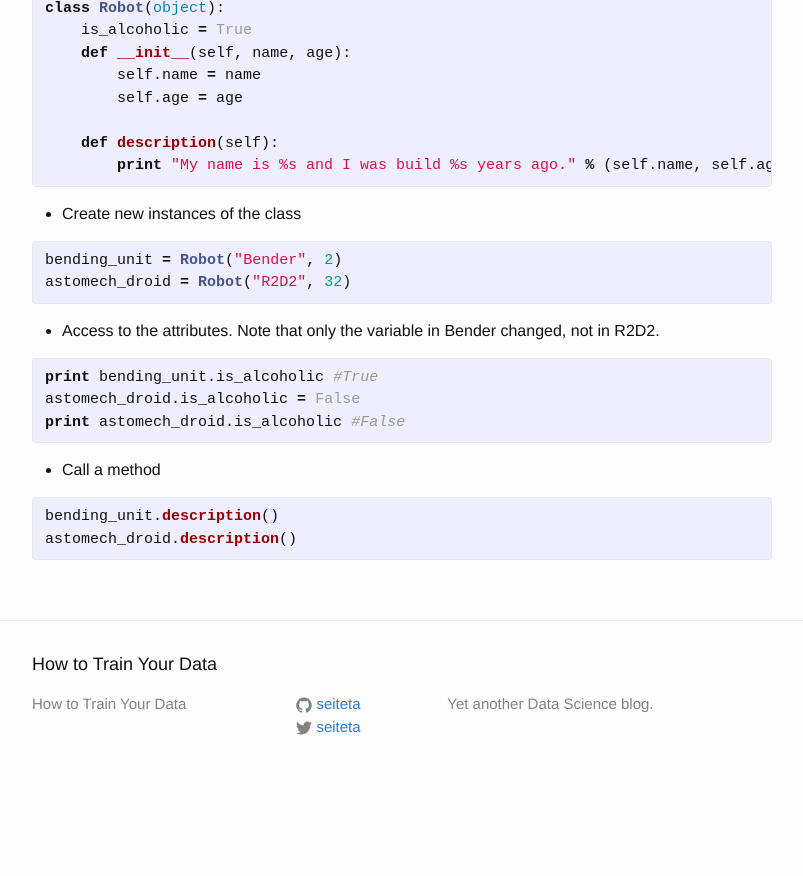
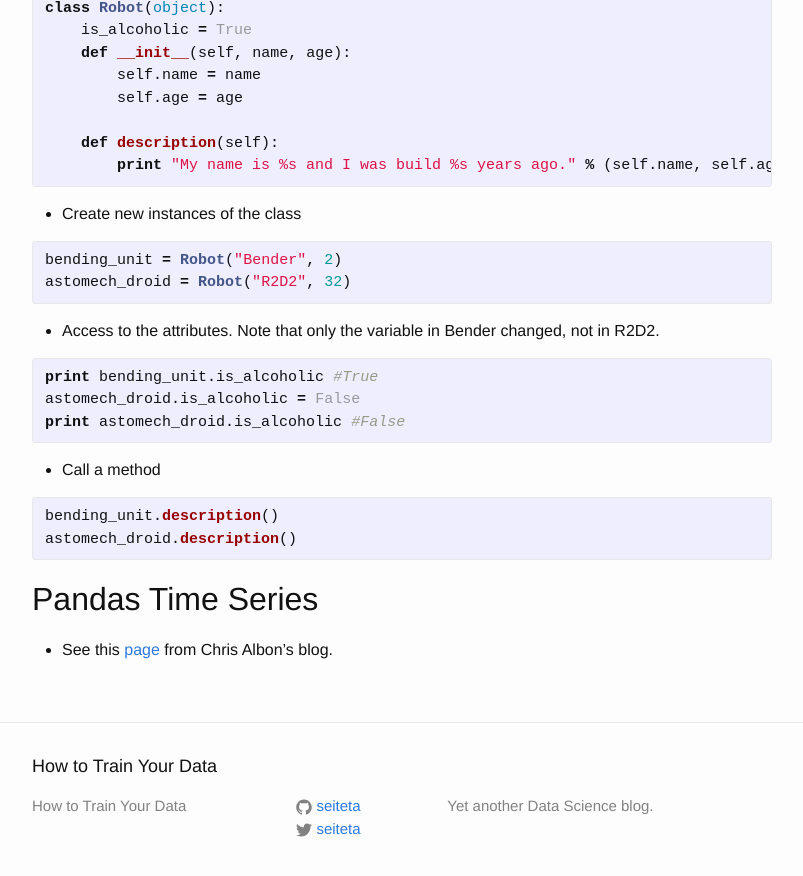
Before and after one commit to seiteta/seiteta.github.io_old, a Jekyll site: the page built from _posts/2014-11-23-python-reference.md, in a window 1280 px wide and 900 px high, scrolled down 5835 px. Shown: the top 876 px of the window, without its empty margins (238-1041 px from the left). Built offline with Jekyll 4.4.1, drawn with Linux system fonts in a browser that asks for light colours; before the commit the page ends 6633 px from its top, so only the background shows below that.

Commit message:
Update 2014-11-23-python-reference.md

```diff
--- a/_posts/2014-11-23-python-reference.md
+++ b/_posts/2014-11-23-python-reference.md
@@ -289,3 +289,6 @@ print astomech_droid.is_alcoholic #False
 bending_unit.description()
 astomech_droid.description()
 {% endhighlight %}
+
+## Pandas Time Series
+* See this [page](http://chrisalbon.com/python/pandas_time_series_basics.html) from Chris Albon's blog.
```
